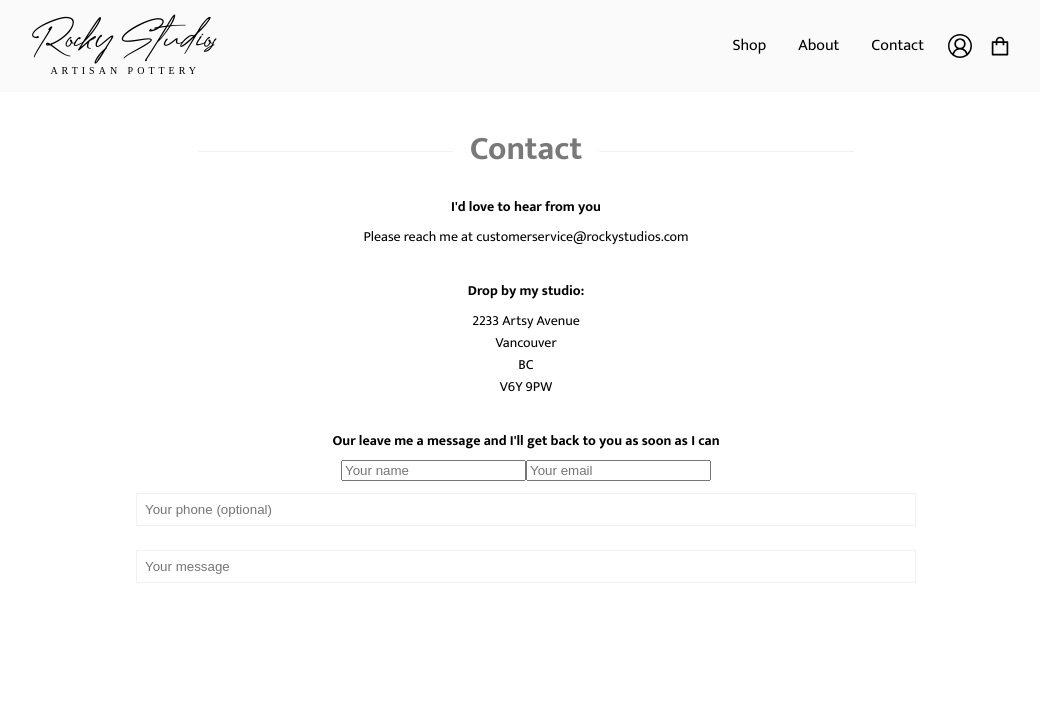
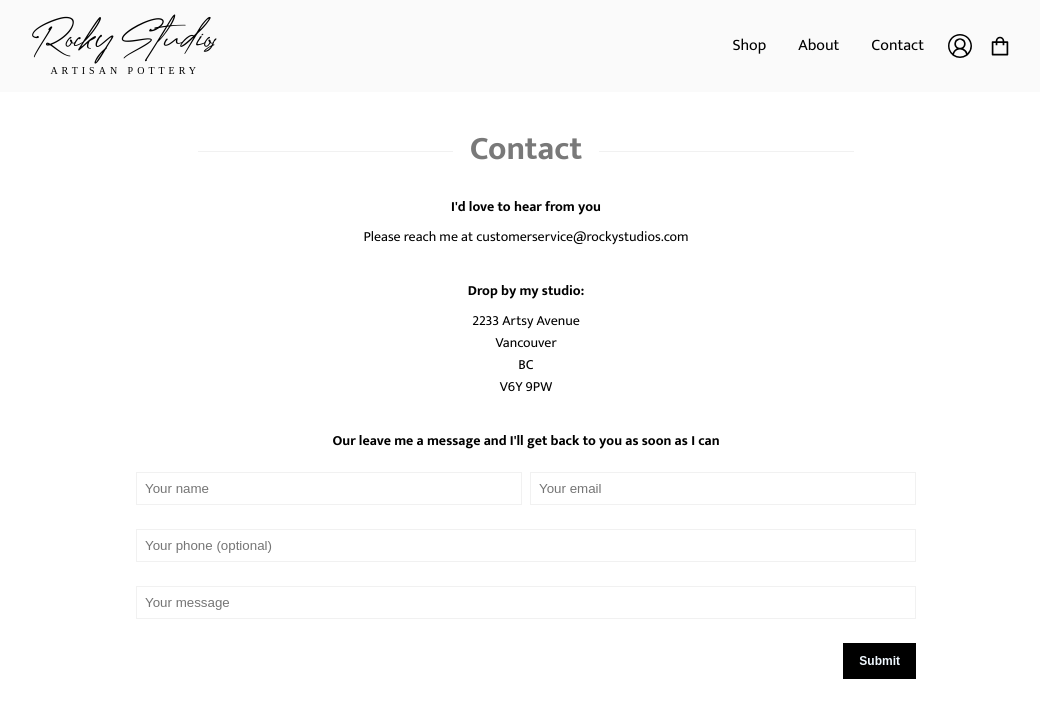
Before and after one commit to Cronkmeister/pottery, a React (Create React App) app: page /contact in a window 1280 px wide. Shown: the top 718 px of the page, without its empty margins (114-1154 px from the left). Built offline with nearby package versions, Linux system fonts and the light colour scheme.

Commit message:
contact form style update

```diff
--- a/src/pages/Contact/Contact.js
+++ b/src/pages/Contact/Contact.js
@@ -21,7 +21,7 @@ export default function Contact() {
             </h4>
           </div>
           <form className="contact__form">
-            <div>
+            <div className="contact__form--sub-container">
               <input
                 className="contact__form--name"
                 placeholder="Your name"
@@ -39,6 +39,7 @@ export default function Contact() {
               className="contact__form--message"
               placeholder="Your message"
             ></input>
+            <button className="contact__form--button">Submit</button>
           </form>
         </div>
       </div>
--- a/src/pages/Contact/Contact.scss
+++ b/src/pages/Contact/Contact.scss
@@ -26,16 +26,65 @@
     }
     &__form {
         // border: dashed blue 1px;
+        position: relative;
         @include display-flex (column, center, center);
         & > input {
             width: 100%;
+
             @include component-margin-top-bottom-flex;
             padding: 8px 8px;
             border: solid 1px $primary-color-grey;
             color: $primary-color-dark-grey;
         }
+        &--sub-container {
+            width: 100%;
+            display: flex;
+            flex-direction: column;
+            @include tablet {
+                flex-direction: row;
+
+            }
+            & > input {
+                width: 100%;
+                @include component-margin-top-bottom-flex;
+                padding: 8px 8px;
+                border: solid 1px $primary-color-grey;
+                color: $primary-color-dark-grey;
+
+            }
+        }
         &--message {
             padding-bottom: 6rem;
+        }
+        &--name {
+            @include tablet {
+                margin-right: 4px;
+            }
+        }
+        &--email {
+            @include tablet {
+                margin-left: 4px;
+            }
+        }
+        &--button {
+            @include labels-buttons;
+            @include component-margin-top-bottom-flex;
+            // text-transform: uppercase;
+            background-color: black;
+            color: $primary-color-white;
+            border: none;
+            padding: 0.5rem 1rem;
+            width: 100%;
+            @include tablet {
+                width: auto;
+                align-self: flex-end;
+            }
+            &:hover {
+                cursor: pointer;
+                background-color: $primary-color-white;
+                color: black;
+                border: 1px solid black;
+            }
         }
     }
 
```
